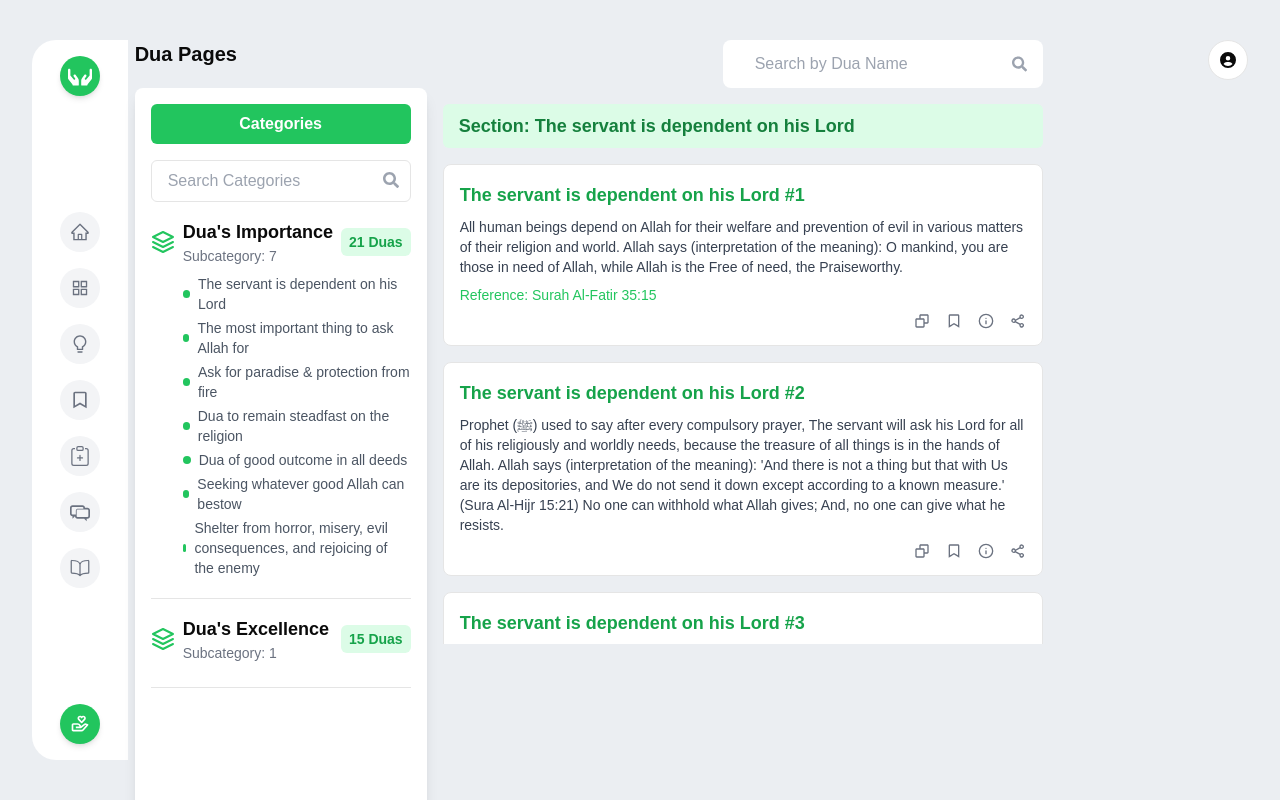
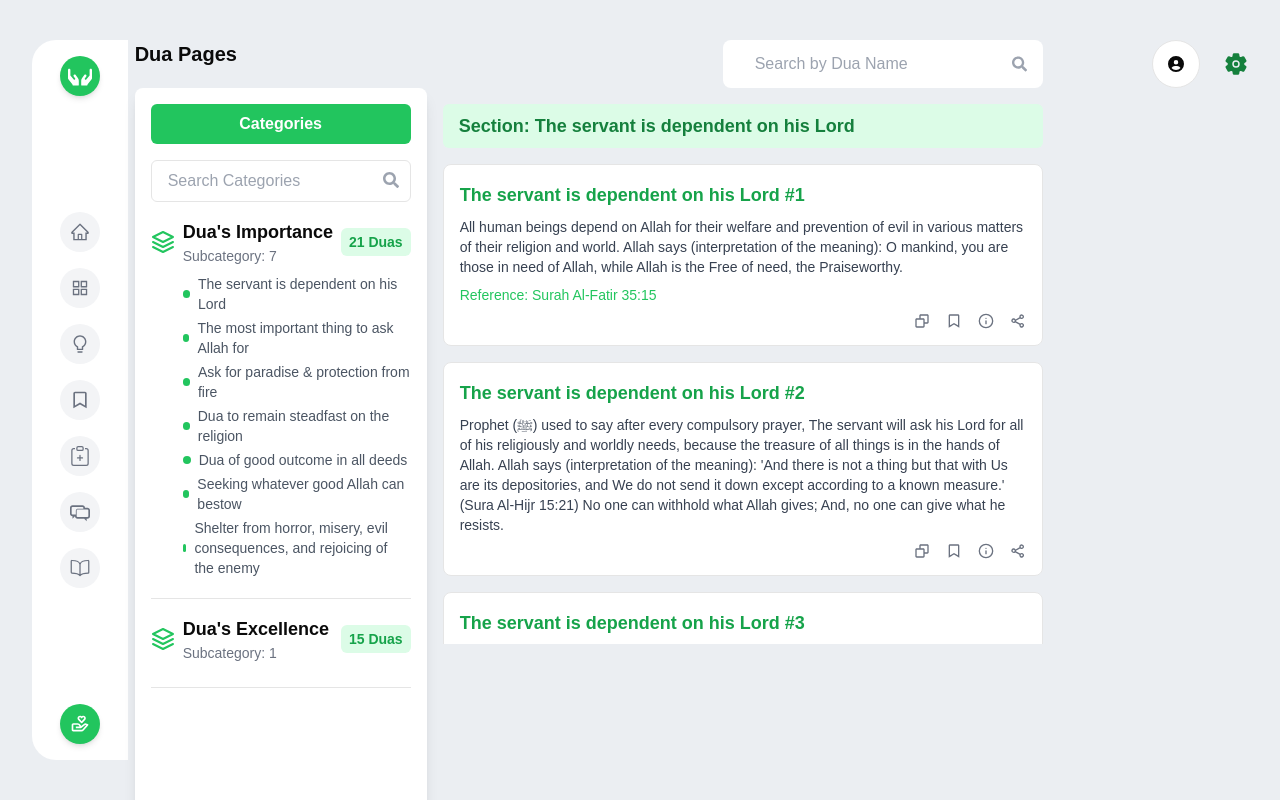
Before and after one commit to masud467/ird-foundation-task-client, a Next.js app: page / in a window 1280 px wide. Built offline with nearby package versions, Linux system fonts and the light colour scheme.

Commit message:
update:add profile dropdown.

```diff
--- a/src/components/Profile.jsx
+++ b/src/components/Profile.jsx
@@ -1,4 +1,4 @@
-import React from "react";
+import React from 'react';
 import {
   DropdownMenu,
   DropdownMenuContent,
@@ -6,29 +6,30 @@ import {
   DropdownMenuSeparator,
   DropdownMenuTrigger,
 } from "./ui/dropdown-menu";
-import { Button } from "./ui/button";
-import { FaCircleUser } from "react-icons/fa6";
-// import { IoSettings } from 'react-icons/io5';
-import { IoMdArrowDropdown } from "react-icons/io";
+import { Button } from './ui/button';
+import { FaCircleUser } from 'react-icons/fa6';
+import { IoSettings } from 'react-icons/io5';
+import { BiDonateHeart } from 'react-icons/bi';
+import { LuDownload } from "react-icons/lu";
 
 const Profile = () => {
   return (
-    <div>
+    <div className='flex '>
+      <div className="flex items-center gap-6 ml-auto">
+
               <DropdownMenu>
                 <DropdownMenuTrigger asChild>
                   <Button
                     variant="outline"
                     size="icon"
-            className="overflow-hidden rounded-full ml-auto flex"
+                    className="overflow-hidden rounded-full w-12 h-12"
                   >
-            <FaCircleUser className="size-7" />
-
+                    <FaCircleUser className="size-8" />
                   </Button>
-
                 </DropdownMenuTrigger>
                 <DropdownMenuContent align="end" className="w-52">
-          <DropdownMenuLabel>Support Us</DropdownMenuLabel>
-          <DropdownMenuLabel>Download Dua App</DropdownMenuLabel>
+                  <DropdownMenuLabel className='flex gap-3'> <BiDonateHeart size={20} className='text-green-600' />Support Us</DropdownMenuLabel>
+                  <DropdownMenuLabel className='flex gap-3'> <LuDownload className='text-green-600'/>Download Dua App</DropdownMenuLabel>
                   <DropdownMenuLabel>Privacy Policy</DropdownMenuLabel>
                   <DropdownMenuLabel>Thanks & Credits</DropdownMenuLabel>
                   <DropdownMenuLabel>About Us</DropdownMenuLabel>
@@ -37,9 +38,11 @@ const Profile = () => {
                   <DropdownMenuSeparator />
                 </DropdownMenuContent>
               </DropdownMenu>
-      {/* <IoSettings className="text-green-700 text-3xl" /> */}
+              <IoSettings className="text-green-700 text-2xl" />
+
+          </div>
     </div>
   );
-};
+}
 
 export default Profile;
--- /dev/null
+++ b/src/components/Settings.jsx
@@ -0,0 +1,11 @@
+import React from 'react';
+
+const Settings = () => {
+  return (
+    <div className='bg-white h-[840px] rounded-lg shadow-lg p-4'>
+      <h1 className='text-center pt-5 font-semibold text-xl'>Settings</h1>
+    </div>
+  );
+}
+
+export default Settings;
```
Lines whose indentation alone changed are shown as unchanged.
